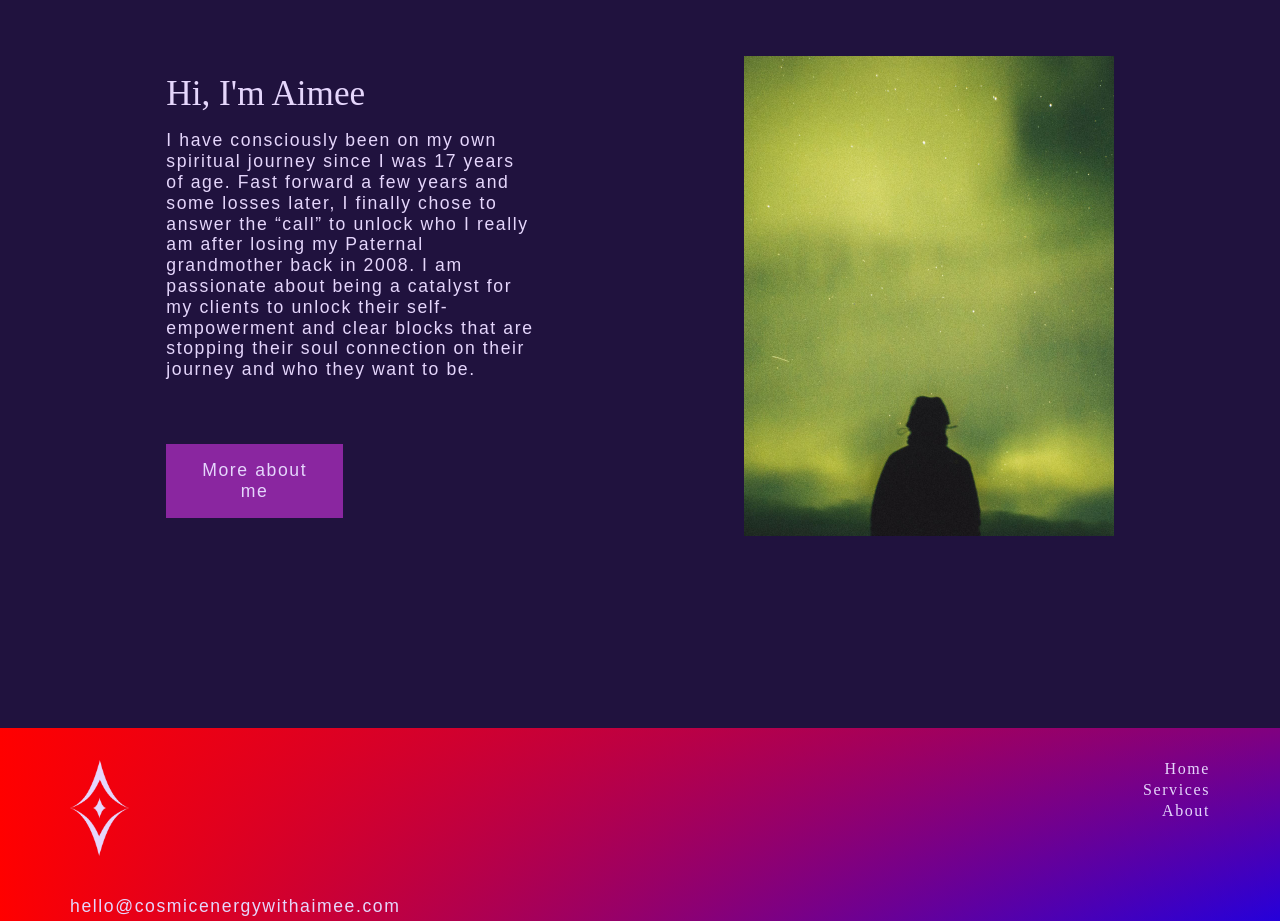
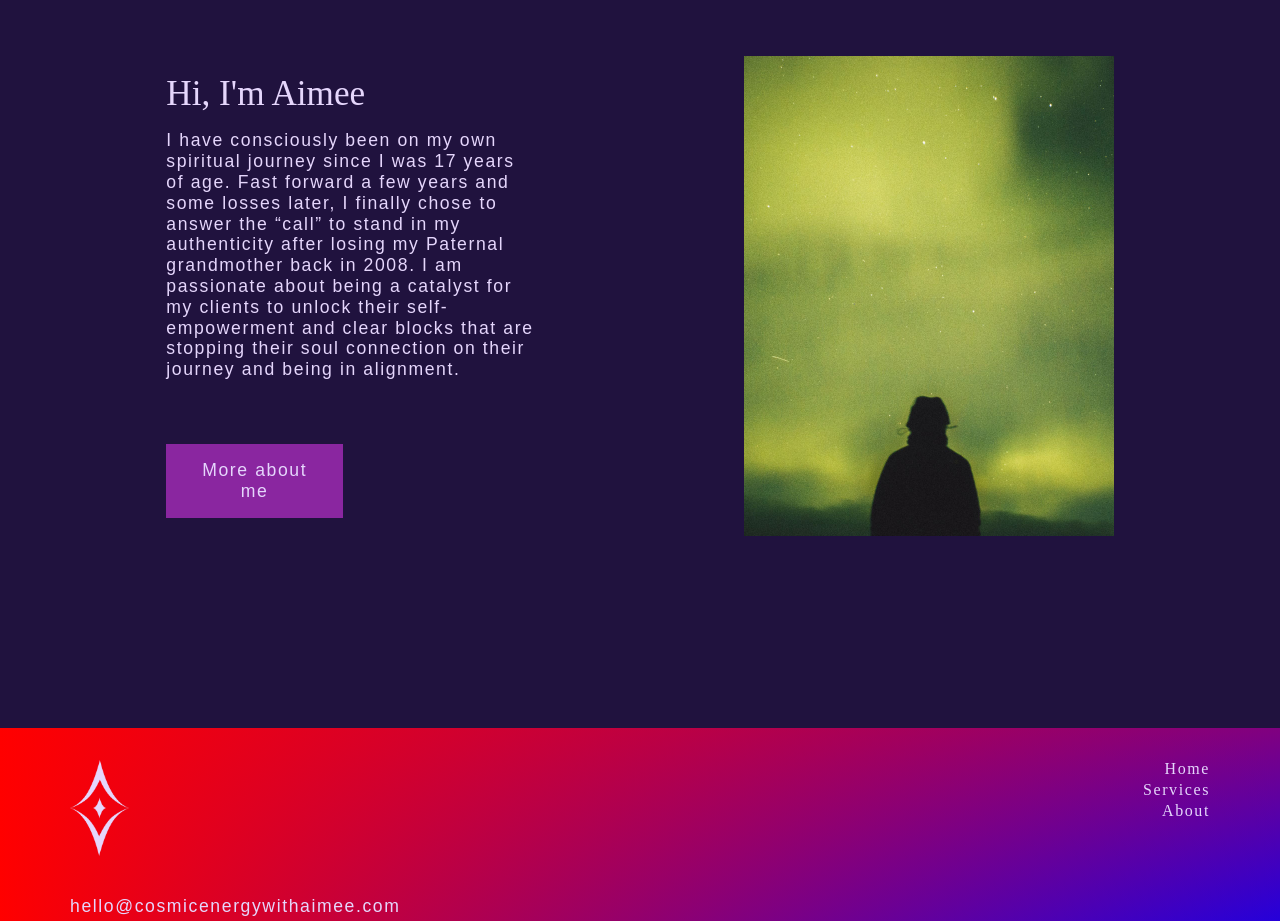
Before and after one commit to deshandeshandeshan/cosmicenergywithaimee, a React (Create React App) app: page / in a window 1280 px wide. Shown: the part 2440-3361 px from the top of the page. Built offline with nearby package versions, Linux system fonts and the light colour scheme; a web font is replaced by a local one.

Commit message:
Changed home about me description to be the same as the about me page

```diff
--- a/src/components/Home.js
+++ b/src/components/Home.js
@@ -101,11 +101,11 @@ const Home = () => {
             <p>
               I have consciously been on my own spiritual journey since I was 17
               years of age. Fast forward a few years and some losses later, I
-              finally chose to answer the “call” to unlock who I really am after
-              losing my Paternal grandmother back in 2008. I am passionate about
-              being a catalyst for my clients to unlock their self-empowerment
-              and clear blocks that are stopping their soul connection on their
-              journey and who they want to be.
+              finally chose to answer the “call” to stand in my authenticity
+              after losing my Paternal grandmother back in 2008. I am passionate
+              about being a catalyst for my clients to unlock their
+              self-empowerment and clear blocks that are stopping their soul
+              connection on their journey and being in alignment.
             </p>
           </Reveal>
         </div>
```
